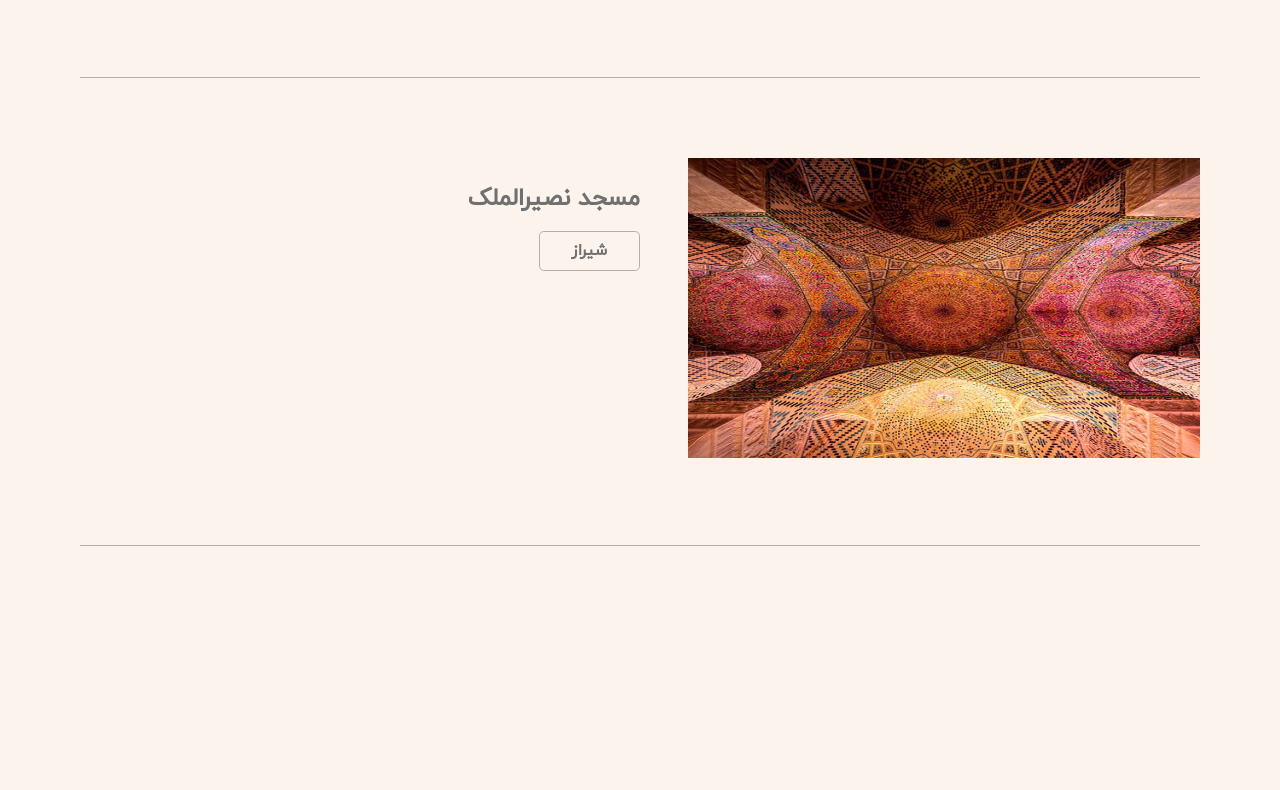
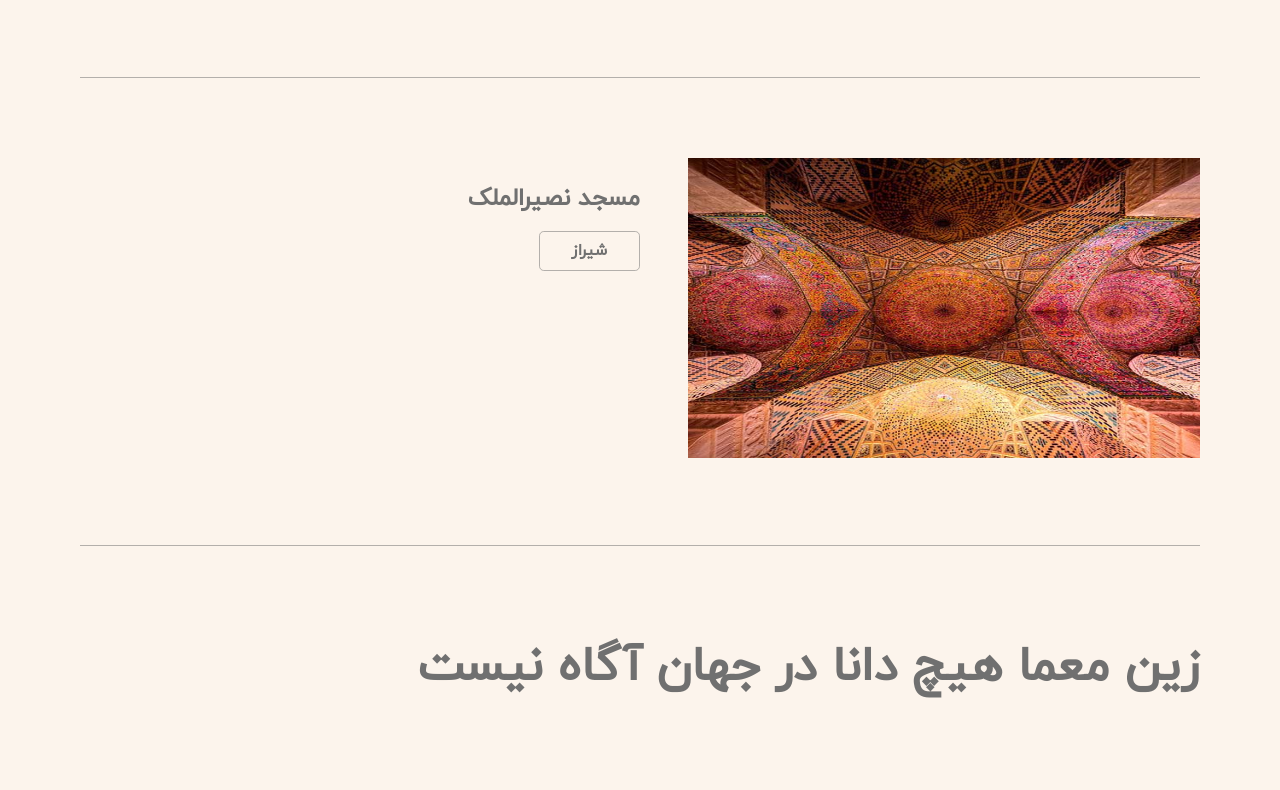
Before and after one commit to mohamadhosseinpour16/Places-of-interest, a plain HTML site: page index.html in a window 1280 px wide. Shown: the part 2014-2804 px from the top of the page. Before the commit the page ends 2560 px from the top, so only its background shows below. Drawn offline with Linux system fonts and the light colour scheme.

Commit message:
Add topfooter section to the page and css properties

```diff
--- a/css/style.css
+++ b/css/style.css
@@ -89,3 +89,8 @@ figcaption > a:hover {
   background-color: var(--color-text-);
   color: var(--bg-body-);
 }
+.topfooter{
+  padding: 3rem 5rem;
+  color: var(--color-text-);
+  font-size: 2rem;
+}
--- a/index.html
+++ b/index.html
@@ -52,6 +52,10 @@
             </figcaption>
         </section>
     </aside>
+
+    <section class="topfooter">
+        <h1 class="">زین معما هیچ دانا در جهان آگاه نیست</h1>
+    </section>
 </body>
 
 </html>
```
